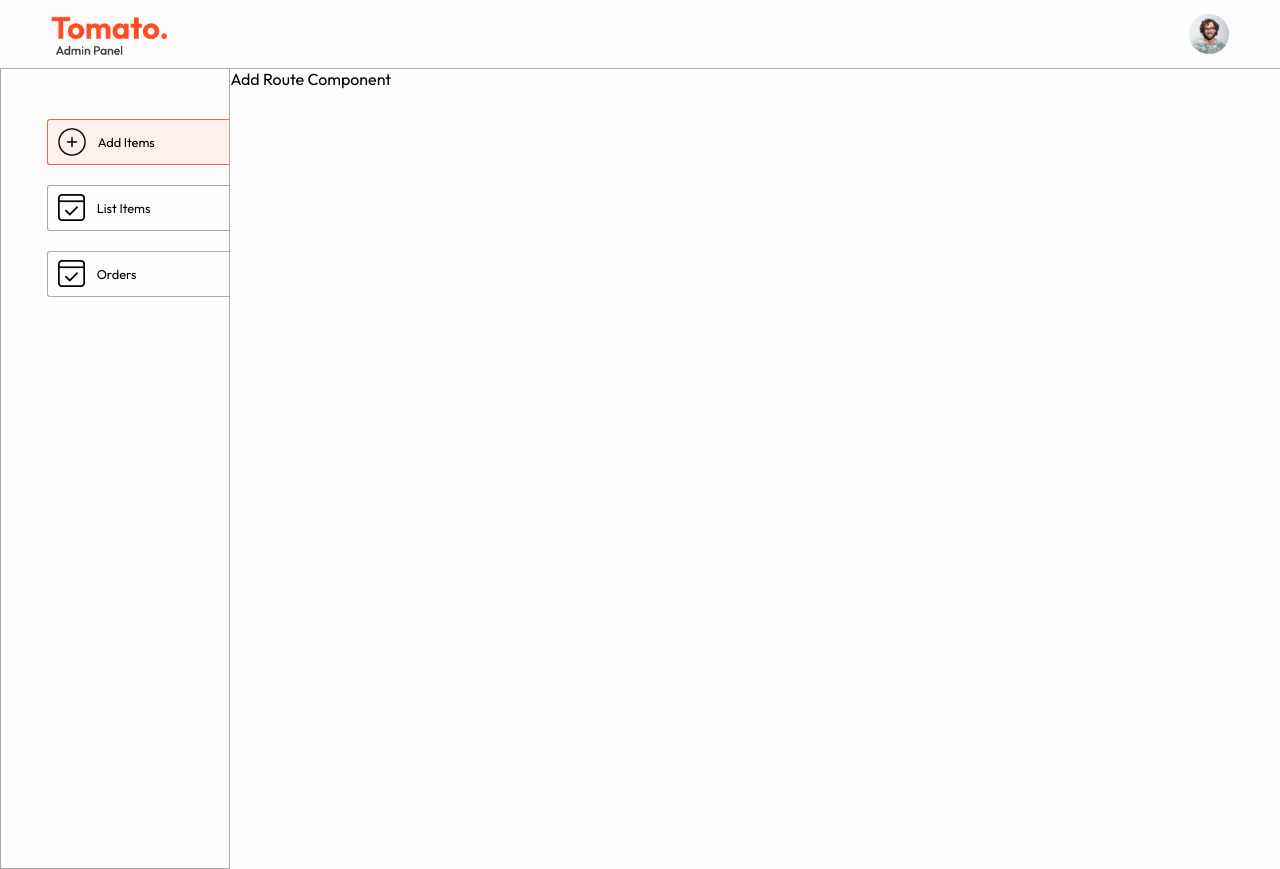
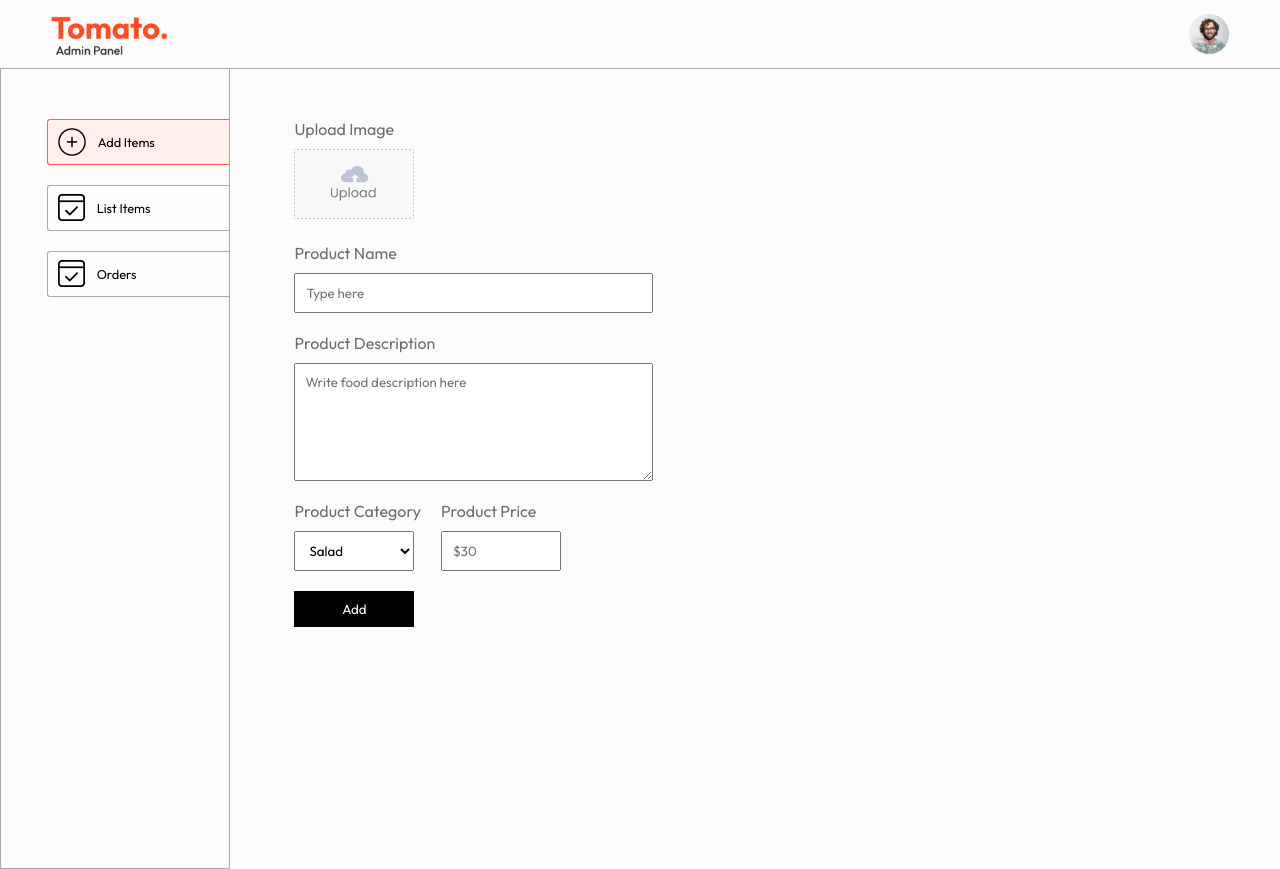
Before and after one commit to Moeen999/FoodDeliveryApp, a React (Vite) app in the folder admin/: page /add in a window 1280 px wide. Built offline with nearby package versions, Linux system fonts and the light colour scheme.

Commit message:
Implemented the logic for the food adding in the admin panel by the Admin also added the endpoint for making the API call to save the data of food iten in DB

```diff
--- a/admin/index.html
+++ b/admin/index.html
@@ -4,7 +4,7 @@
     <meta charset="UTF-8" />
     <link rel="icon" type="image/svg+xml" href="/vite.svg" />
     <meta name="viewport" content="width=device-width, initial-scale=1.0" />
-    <title>admin</title>
+    <title>Food Delivery Admin</title>
   </head>
   <body>
     <div id="root"></div>
--- a/admin/src/index.css
+++ b/admin/src/index.css
@@ -27,3 +27,9 @@
 .app-content{
   display: flex;
 }
+
+.flex-col{
+  display: flex;
+  flex-direction: column;
+  gap: 10px;
+}
--- a/admin/src/pages/Add/Add.css
+++ b/admin/src/pages/Add/Add.css
@@ -0,0 +1,44 @@
+.add {
+  width: 70%;
+  margin-left: max(5vw, 25px);
+  margin-top: 50px;
+  color: #6d6d6d;
+  font-size: 16px;
+}
+
+.add form {
+  gap: 20px;
+}
+
+.add-img-upload img {
+  width: 120px;
+}
+
+.add-product-name,
+.add-product-description {
+  width: max(40%, 280px);
+}
+
+.add-product-name input,
+.add-product-description textarea{
+    padding: 10px;
+}
+
+.add-category-price{
+    display: flex;
+    gap: 20px;
+}
+
+.add-category-price input , .add-category-price select{
+    max-width: 120px;
+    padding: 10px;
+}
+
+.add-btn{
+    max-width: 120px;
+    border: none;
+    padding: 10px;
+    background-color: black;
+    color: white;
+    cursor: pointer;
+}
--- a/admin/src/pages/Add/Add.jsx
+++ b/admin/src/pages/Add/Add.jsx
@@ -1,10 +1,122 @@
-import "./Add.css"
+import "./Add.css";
+import { assets } from "../../assets/assets";
+import { useState } from "react";
+import axios from "axios";
+
 const Add = () => {
+  const url = "http://localhost:4000";
+  const [image, setImage] = useState(false);
+  const [data, setData] = useState({
+    name: "",
+    description: "",
+    price: "",
+    category: "Salad",
+  });
+
+  const handleInputChange = (e) => {
+    const { name, value } = e.target;
+    setData((prevData) => ({ ...prevData, [name]: value }));
+  };
+  // ! Form submission and API call to add the data
+  const handleFormSubmit = async (e) => {
+    e.preventDefault();
+    const formData = new FormData();
+    formData.append("name", data.name);
+    formData.append("description", data.description);
+    formData.append("price", Number(data.price));
+    formData.append("category", data.category);
+    formData.append("image", image);
+
+    // ! Endpoint hit
+    const res = await axios.post(`${url}/api/food/add`, formData);
+    if (res?.data) {
+      setData({
+        name: "",
+        description: "",
+        price: "",
+        category: "Salad",
+      });
+      setImage(false);
+    } else {
+      console.log("L py charh gaya sab kuch");
+    }
+  };
+
   return (
-    <div>
-        Add Route Component
+    <div className="add">
+      <form className="flex-col" onSubmit={handleFormSubmit}>
+        <div className="add-img-upload flex-col">
+          <p>Upload Image</p>
+          <label htmlFor="image">
+            <img
+              src={image ? URL.createObjectURL(image) : assets.upload_area}
+              alt=""
+            />
+          </label>
+          <input
+            type="file"
+            id="image"
+            hidden
+            required
+            onChange={(e) => setImage(e.target.files[0])}
+          />
+        </div>
+        <div className="add-product-name flex-col">
+          <p>Product Name</p>
+          <input
+            type="text"
+            name="name"
+            placeholder="Type here"
+            onChange={handleInputChange}
+            value={data.name}
+          />
+        </div>
+        <div className="add-product-description flex-col">
+          <p>Product Description</p>
+          <textarea
+            name="description"
+            rows="6"
+            placeholder="Write food description here"
+            required
+            onChange={handleInputChange}
+            value={data.description}
+          ></textarea>
+        </div>
+        <div className="add-category-price">
+          <div className="add-category flex-col">
+            <p>Product Category</p>
+            <select
+              name="category"
+              onChange={handleInputChange}
+              value={data.category}
+            >
+              <option value="Salad">Salad</option>
+              <option value="Rolls">Rolls</option>
+              <option value="Dessert">Dessert</option>
+              <option value="Sandwich">Sandwich</option>
+              <option value="Cake">Cake</option>
+              <option value="Pure Veg">Pure Veg</option>
+              <option value="Pasta">Pasta</option>
+              <option value="Noodles">Noodles</option>
+            </select>
+          </div>
+          <div className="add-price flex-col">
+            <p>Product Price</p>
+            <input
+              type="number"
+              placeholder="$30"
+              name="price"
+              onChange={handleInputChange}
+              value={data.price}
+            />
+          </div>
+        </div>
+        <button type="submit" className="add-btn">
+          Add
+        </button>
+      </form>
     </div>
-  )
-}
+  );
+};
 
-export default Add
+export default Add;
```
Also changed, not shown: 1 other file (tests, documents, lock files or other folders).
